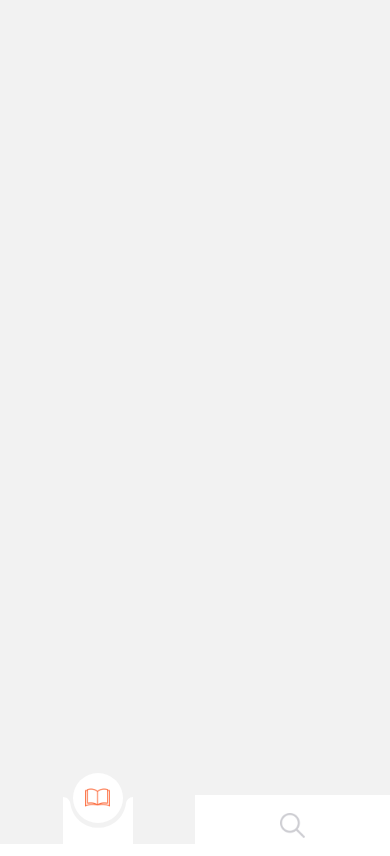
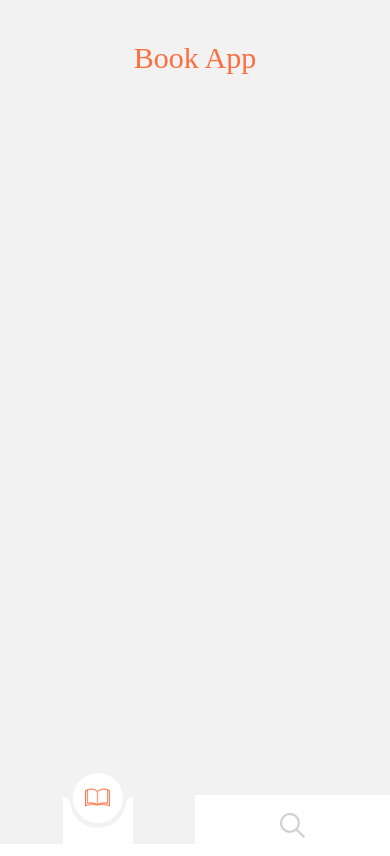
Before and after one commit to samnorton/bookApp, a React Native app: screen / in a window 390 px wide. Built offline with nearby package versions, Linux system fonts and the light colour scheme.

Commit message:
Initialized redux and redux config files

```diff
--- a/navigation/BottomNavigation.js
+++ b/navigation/BottomNavigation.js
@@ -82,6 +82,7 @@ class BottomNavigation extends Component {
           name="Book Search"
           component={BookSearchScreen}
           options={{
+            headerShown: false,
             tabBarIcon: ({focused}) => (
               <Image
                 source={icons.search}
--- a/navigation/StackNavigation.js
+++ b/navigation/StackNavigation.js
@@ -25,7 +25,7 @@ class StackNavigation extends Component {
             name="BookDetailScreen"
             component={BookDetailScreen}
             options={{
-              headerTitle: '',
+              headerShown: false,
               headerLeft: ({onPress, focused}) => (
                 <TouchableOpacity onPress={onPress}>
                   <Image
--- a/package.json
+++ b/package.json
@@ -20,7 +20,10 @@
     "react-native-reanimated": "^2.2.1",
     "react-native-safe-area-context": "^3.3.2",
     "react-native-screens": "^3.7.0",
-    "react-native-svg": "^12.1.1"
+    "react-native-svg": "^12.1.1",
+    "react-redux": "^7.2.5",
+    "redux": "^4.1.1",
+    "redux-thunk": "^2.3.0"
   },
   "devDependencies": {
     "@babel/core": "^7.12.9",
--- a/screens/BookListingScreen.js
+++ b/screens/BookListingScreen.js
@@ -1,12 +1,17 @@
 import React, {Component} from 'react';
 import {View, Text, StyleSheet} from 'react-native';
-import {FONTS} from '../constants';
+import {COLORS, FONTS} from '../constants';
 import AppScreen from '../components/AppScreen';
 import AppCard from '../components/AppCard';
+import {Colors} from 'react-native/Libraries/NewAppScreen';
 
 class BookListingScreen extends Component {
   render() {
-    return <AppScreen style={styles.screen}></AppScreen>;
+    return (
+      <AppScreen style={styles.screen}>
+        <Text style={styles.title}>Book App</Text>
+      </AppScreen>
+    );
   }
 }
 
@@ -17,6 +22,9 @@ const styles = StyleSheet.create({
   },
   title: {
     ...FONTS.h1,
+    color: COLORS.primary,
+    textAlign: 'center',
+    marginTop: 20,
   },
 });
 export default BookListingScreen;
--- a/screens/SearchScreen.js
+++ b/screens/SearchScreen.js
@@ -1,5 +1,4 @@
 import React, {Component} from 'react';
-import {View, Text} from 'react-native';
 import AppInput from '../components/AppInput';
 
 class SearchScren extends Component {
```
Also changed, not shown: 2 other files (tests, documents, lock files or other folders).
